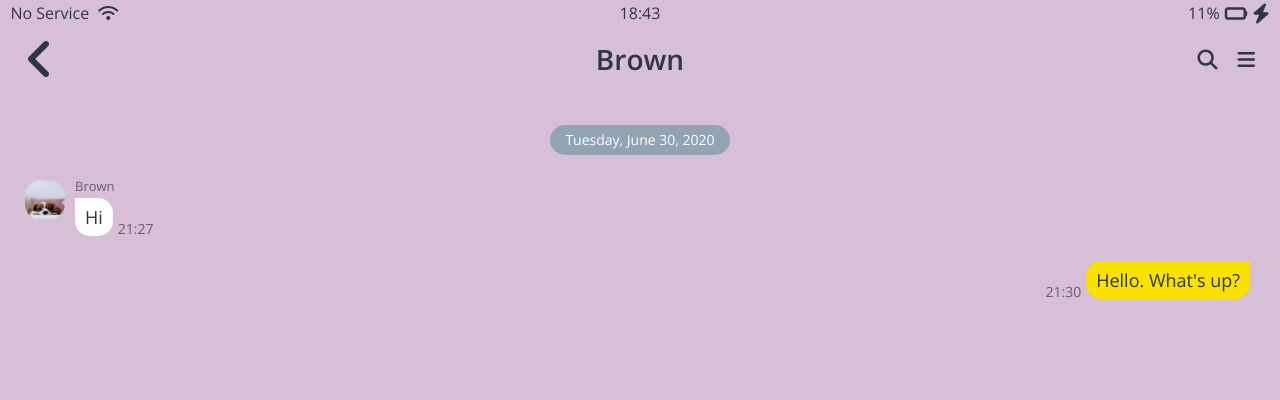
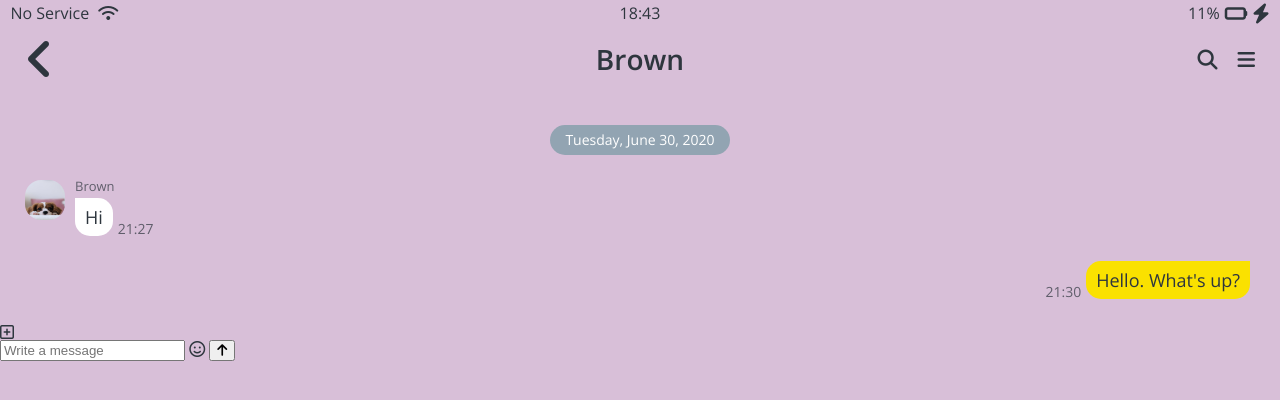
Before and after one commit to blaktigger/kakaoclone2020, a plain HTML site: page chat.html in a window 1280 px wide. Shown: the top 400 px of the page. Drawn offline with nearby package versions, Linux system fonts and the light colour scheme.

Commit message:
chatinput

```diff
--- a/chat.html
+++ b/chat.html
@@ -35,7 +35,6 @@
             <span><i class="fas fa-search fa-lg"></i></span>
             <span><i class="fas fa-bars fa-lg"></i></span>
         </div>
-
     </header>
 
     <main class="main-screen main-chat">
@@ -62,8 +61,20 @@
             </div>
         </div>
        </div>
+    </main>
 
-    </main>
+    <form class="reply">
+        <div class="reply__column">
+            <i class="far fa-plus-square"></i>
+        </div>
+        <div class="reply__column">
+            <input type="text" placeholder="Write a message"/>
+            <i class="far fa-smile"></i>
+            <button>
+            <i class="fas fa-arrow-up"></i>
+            </button>
+       </div>
+    </form>
 
 
 
--- a/css/screen/chat.css
+++ b/css/screen/chat.css
@@ -77,3 +77,6 @@
 .message-row--own .message__info{
     flex-direction: row-reverse;
 }
+.reply{
+
+}
```
